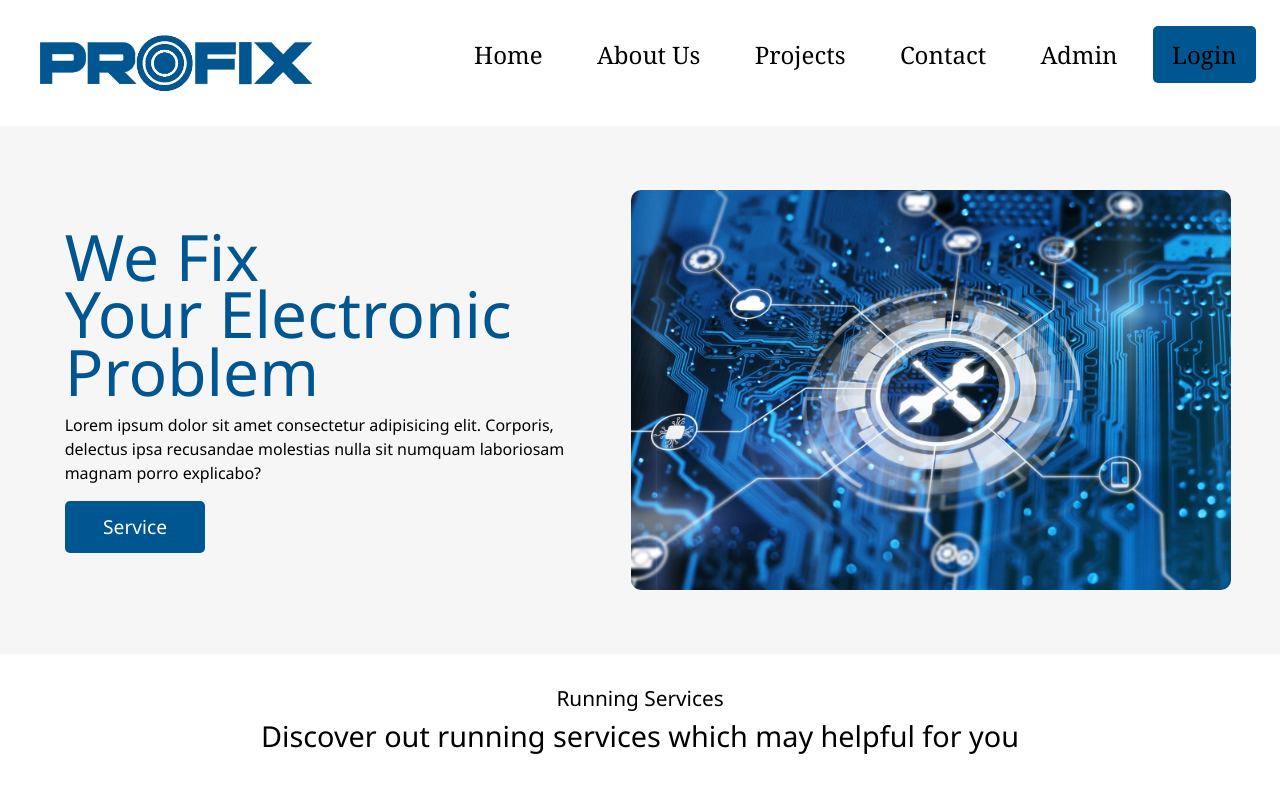
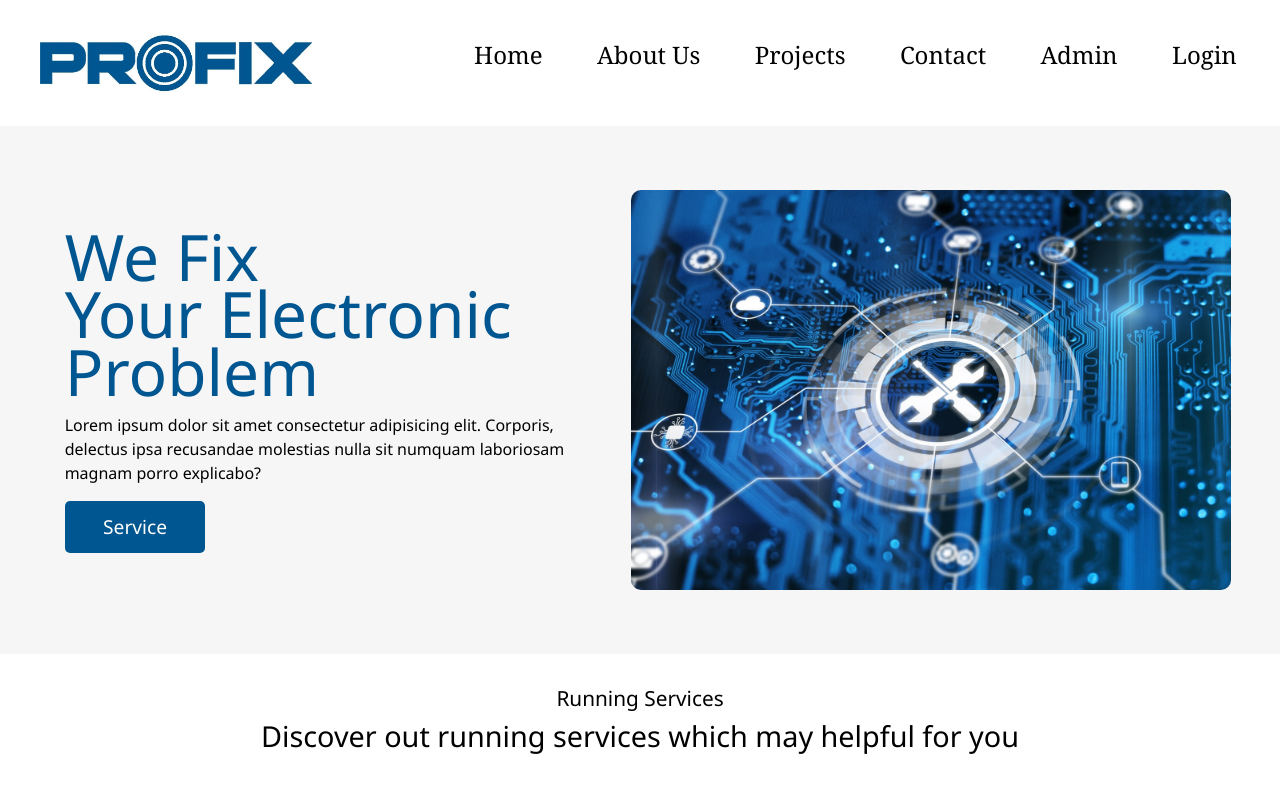
Before and after one commit to taiseen/pro_fix_client, a React (Create React App) app: page / in a window 1280 px wide. Shown: the top 792 px of the page. Built offline with nearby package versions, Linux system fonts and the light colour scheme.

Commit message:
admin | ui 95% done

```diff
--- a/src/Components/Home/Header/Header.css
+++ b/src/Components/Home/Header/Header.css
@@ -32,13 +32,14 @@
     color    : #000;
 }
 
-.homeNavigation ul li a:hover,
-.active {
+/* , .active */
+.homeNavigation ul li a:hover {
     color           : white;
     background-color: #005691;
     border-radius   : 5px;
     text-decoration : none;
 }
+
 
 #check_box {
     display: none;
--- a/src/Components/Home/Header/Header.js
+++ b/src/Components/Home/Header/Header.js
@@ -18,12 +18,12 @@
 
             <nav className="homeNavigation">
                 <ul>
-                    <li><a href="#">Home</a></li>
+                    <li><Link to='/home'>Home</Link></li>
                     <li><a href="#">About Us</a></li>
                     <li><a href="#">Projects</a></li>
                     <li><a href="#">Contact</a></li>
-                    <li><Link to="/admin/orderList">Admin</Link></li>
-                    <li><Link to="/login" class="active">Login</Link></li>
+                    <li><Link to='/admin/orderList'>Admin</Link></li>
+                    <li><Link to='/login' className="active">Login</Link></li>
                 </ul>
             </nav>
         </header>
```
